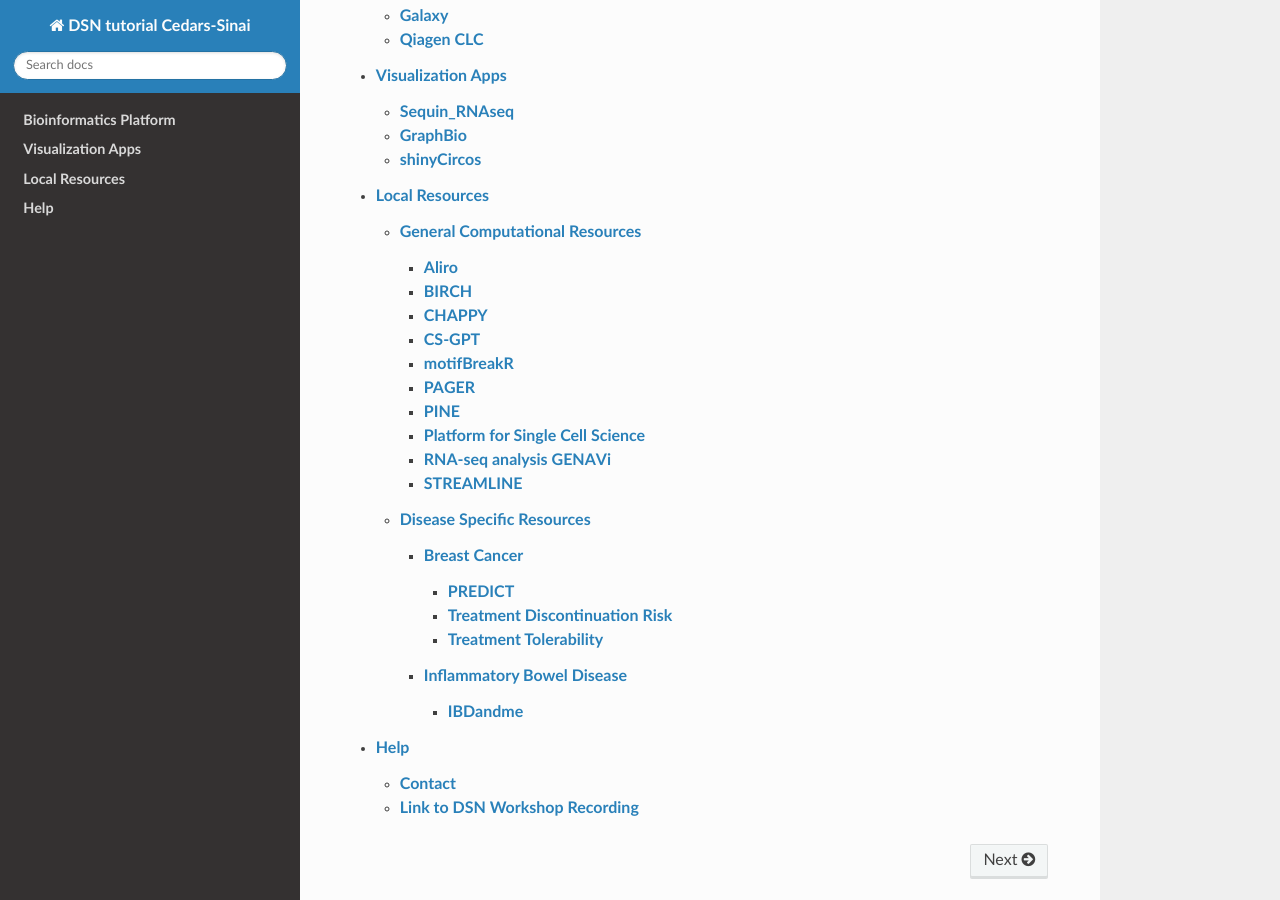
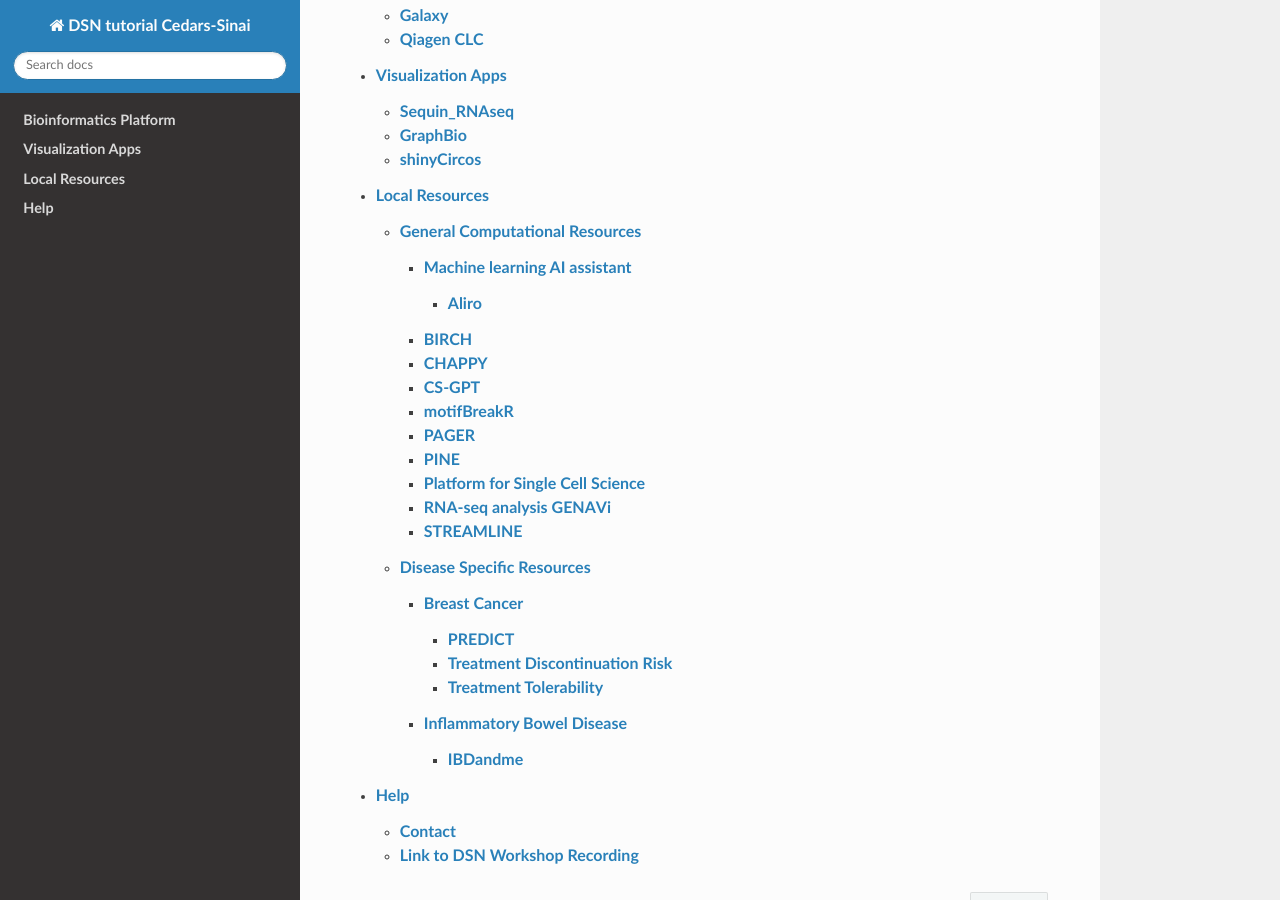
Before and after one commit to CedarsDSN/DSN_tutorial_page, a Sphinx documentation site: the page built from docs/index.rst, in a window 1280 px wide and 900 px high, scrolled down 501 px. Built offline with Sphinx 7.4.7 and the Read the Docs theme 3.1.0, drawn with Linux system fonts in a browser that asks for light colours; pages that are not in the unit, such as notebooks, are missing from menus.

Commit message:
Update index.rst

```diff
--- a/docs/Local Resources/General Computational Resources/index.rst
+++ b/docs/Local Resources/General Computational Resources/index.rst
@@ -5,8 +5,7 @@
 
 .. toctree::
 
-   AUTOQTL.rst
-   Aliro.rst
+   Machine learning AI assistant/index.rst
    BIRCH.rst
    CHAPPY.rst
    CS-GPT.rst
```
